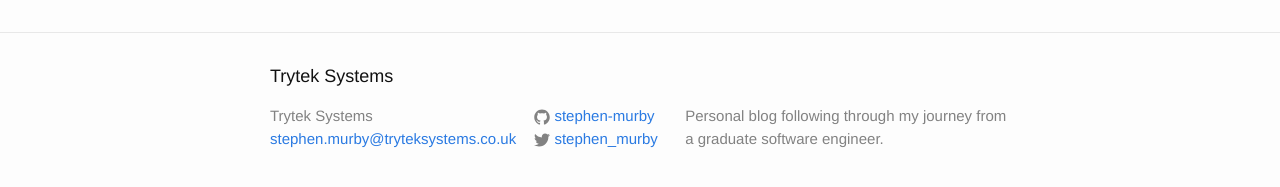
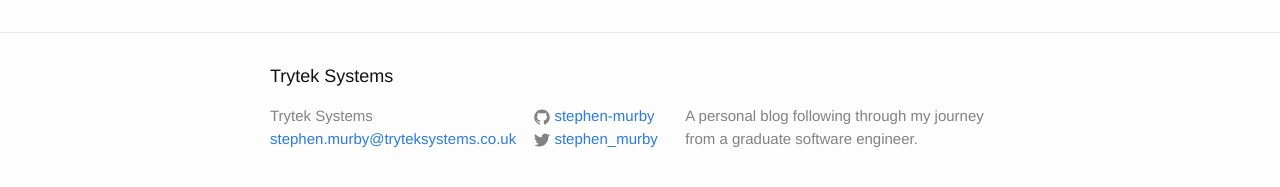
Before and after one commit to stephen-murby/stephen-murby.github.io_OLD, a Jekyll site: the page built from index.html, in a window 1280 px wide. Shown: the part 264-451 px from the top of the page. Built offline with Jekyll 4.4.1, drawn with Linux system fonts in a browser that asks for light colours.

```diff
--- a/_config.yml
+++ b/_config.yml
@@ -8,7 +8,7 @@
 # Site settings
 title: Trytek Systems
 email: stephen.murby@tryteksystems.co.uk
-description: Personal blog following through my journey from a graduate software engineer.
+description: A personal blog following through my journey from a graduate software engineer.
 baseurl: "" # the subpath of your site, e.g. /blog
 url: "http://tryteksystems.co.uk" # the base hostname & protocol for your site
 twitter_username: stephen_murby
```
